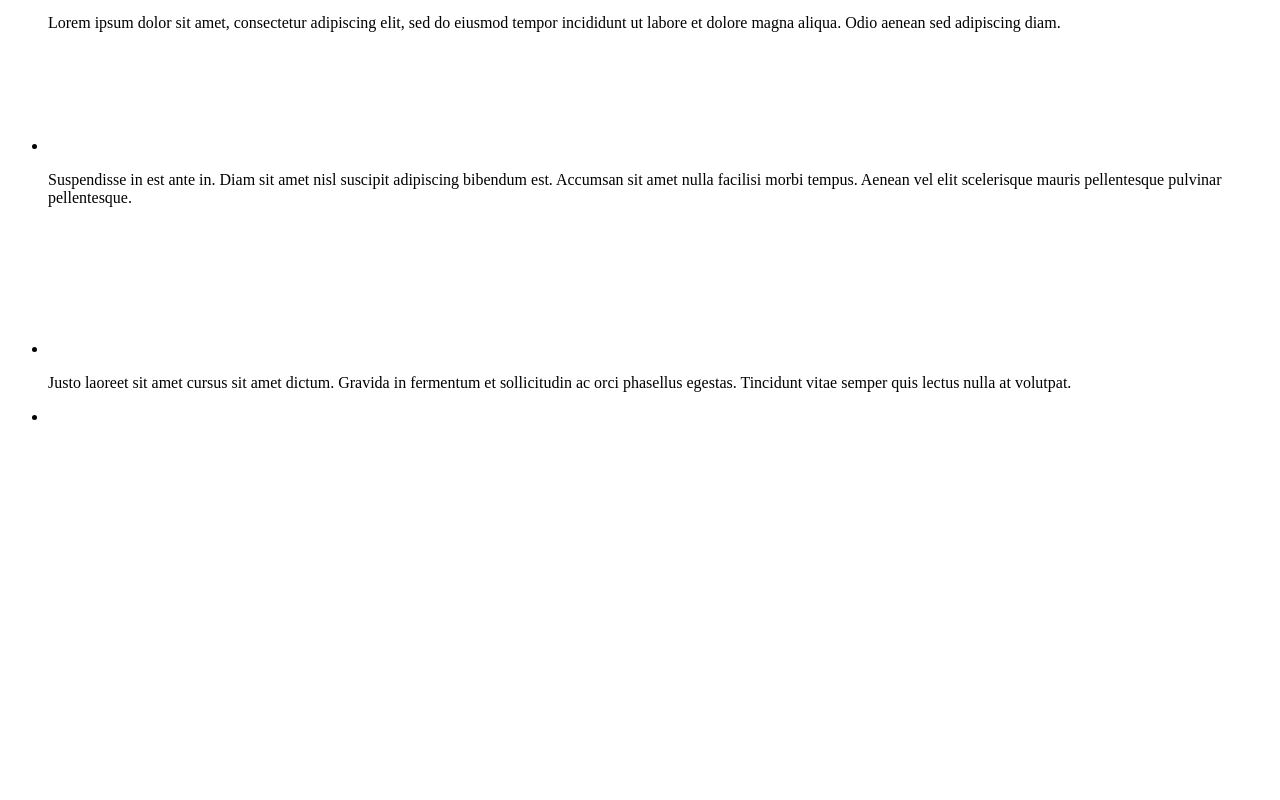
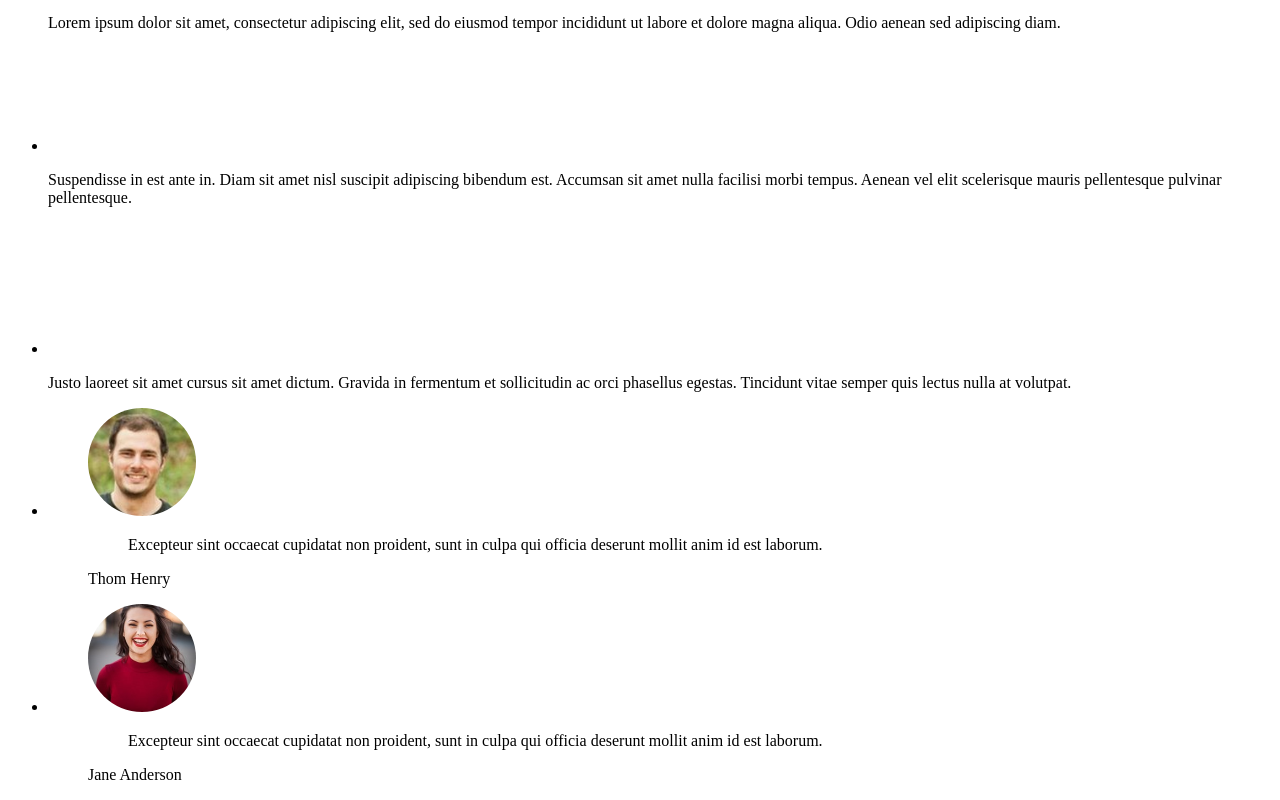
Before and after one commit to Holdenro/app-25-hours, a plain HTML site: page index.html in a window 1280 px wide. Shown: the part 859-1659 px from the top of the page. Before the commit the page ends 1301 px from the top, so only its background shows below. Drawn offline with Linux system fonts and the light colour scheme.

Commit message:
added testimonial

```diff
--- a/index.html
+++ b/index.html
@@ -60,7 +60,18 @@
       <div class="container">
         <ul>
           <li>
-
+            <figure>
+              <img src="images/user2.png" alt="User testimonial picture">
+              <blockquote>Excepteur sint occaecat cupidatat non proident, sunt in culpa qui officia deserunt mollit anim id est laborum.</blockquote>
+              <figcaption>Thom Henry</figcaption>
+            </figure>
+          </li>
+          <li>
+            <figure>
+              <img src="images/user1.png" alt="User testimonial picture">
+              <blockquote>Excepteur sint occaecat cupidatat non proident, sunt in culpa qui officia deserunt mollit anim id est laborum.</blockquote>
+              <figcaption>Jane Anderson</figcaption>
+            </figure>
           </li>
         </ul>
       </div>
```
